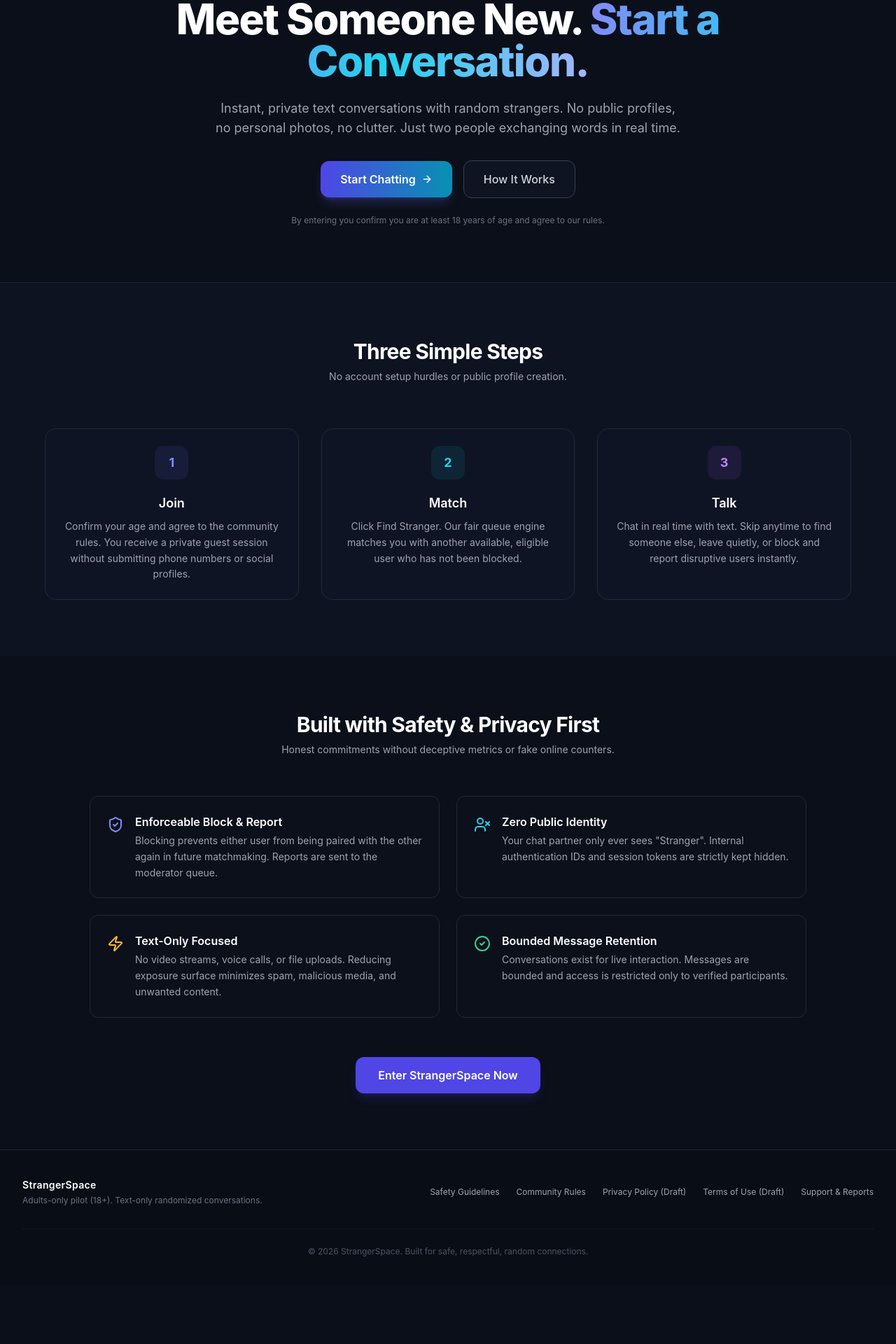
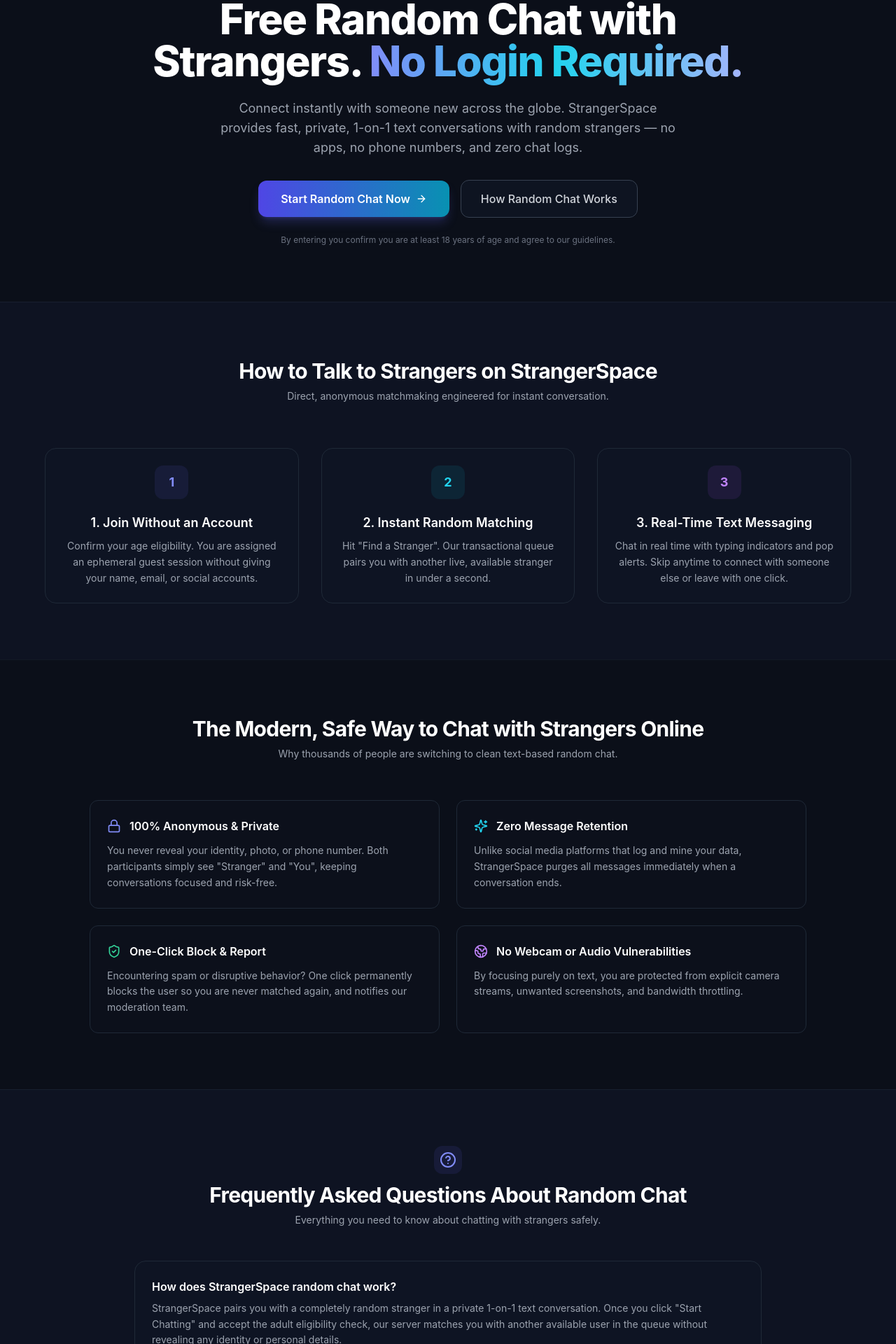
Before and after one commit to iitiankrishnaa-svg/random-chat, a Next.js app: page / in a window 1280 px wide. Shown: the part 183-2103 px from the top of the page at 70% size. Before the commit the page ends 2019 px from the top, so only its background shows below. Built offline with nearby package versions, Linux system fonts and the light colour scheme; no server answers.

Commit message:
feat(seo): add sitemap.xml, robots.txt, json-ld schema, open graph metadata, and high-intent faq content

```diff
--- a/app/layout.tsx
+++ b/app/layout.tsx
@@ -4,9 +4,61 @@
 import Footer from '@/components/Footer';
 import { APP_CONFIG } from '@/lib/constants';
 
+const siteUrl = process.env.NEXT_PUBLIC_SITE_URL || 'https://strangerspace.vercel.app';
+
 export const metadata: Metadata = {
-  title: `${APP_CONFIG.name} — Random Stranger Text Chat`,
-  description: APP_CONFIG.description,
+  metadataBase: new URL(siteUrl),
+  title: {
+    default: 'StrangerSpace — Free Random Text Chat with Strangers (No Login)',
+    template: '%s | StrangerSpace',
+  },
+  description:
+    'Talk to random strangers online instantly with StrangerSpace. Free, fast, and anonymous 1-on-1 text chat with no registration, no video required, and zero logs retained.',
+  keywords: [
+    'random chat',
+    'chat with strangers',
+    'talk to strangers',
+    'stranger chat',
+    'anonymous text chat',
+    'free random chat',
+    'omegle alternative',
+    'text chat with strangers',
+    'online stranger chat',
+    'meet new people online',
+  ],
+  authors: [{ name: 'StrangerSpace Team' }],
+  creator: 'StrangerSpace',
+  publisher: 'StrangerSpace',
+  applicationName: 'StrangerSpace',
+  alternates: {
+    canonical: siteUrl,
+  },
+  robots: {
+    index: true,
+    follow: true,
+    googleBot: {
+      index: true,
+      follow: true,
+      'max-video-preview': -1,
+      'max-image-preview': 'large',
+      'max-snippet': -1,
+    },
+  },
+  openGraph: {
+    type: 'website',
+    locale: 'en_US',
+    url: siteUrl,
+    title: 'StrangerSpace — Free Random Text Chat with Strangers',
+    description:
+      'Connect with random strangers worldwide instantly. 100% anonymous, text-only, no registration or personal profile needed.',
+    siteName: 'StrangerSpace',
+  },
+  twitter: {
+    card: 'summary_large_image',
+    title: 'StrangerSpace — Free Random Text Chat with Strangers',
+    description:
+      'Connect with random strangers worldwide instantly. Free, text-only, and completely anonymous.',
+  },
 };
 
 export default function RootLayout({
@@ -14,8 +66,37 @@
 }: {
   children: React.ReactNode;
 }) {
+  const jsonLd = {
+    '@context': 'https://schema.org',
+    '@type': 'WebApplication',
+    name: 'StrangerSpace',
+    url: siteUrl,
+    description:
+      'Free random text chat platform connecting users with strangers instantly with zero registration or logs.',
+    applicationCategory: 'CommunicationApplication',
+    operatingSystem: 'All',
+    offers: {
+      '@type': 'Offer',
+      price: '0',
+      priceCurrency: 'USD',
+    },
+    featureList: [
+      'Random text chat with strangers',
+      'No registration or profile required',
+      'Zero message retention',
+      'Skip or Leave anytime',
+      'Built-in block and reporting',
+    ],
+  };
+
   return (
     <html lang="en" className="dark">
+      <head>
+        <script
+          type="application/ld+json"
+          dangerouslySetInnerHTML={{ __html: JSON.stringify(jsonLd) }}
+        />
+      </head>
       <body className="min-h-screen bg-[#0B0F19] text-gray-100 flex flex-col antialiased selection:bg-indigo-500 selection:text-white">
         <Navbar />
         <main className="flex-1 flex flex-col">{children}</main>
--- a/app/page.tsx
+++ b/app/page.tsx
@@ -1,8 +1,42 @@
 import Link from 'next/link';
-import { MessageSquare, ShieldCheck, Zap, UserX, ArrowRight, CheckCircle2 } from 'lucide-react';
+import {
+  MessageSquare,
+  ShieldCheck,
+  Zap,
+  UserX,
+  ArrowRight,
+  CheckCircle2,
+  Lock,
+  Globe2,
+  HelpCircle,
+  Sparkles,
+} from 'lucide-react';
 import { APP_CONFIG } from '@/lib/constants';
 
 export default function HomePage() {
+  const faqs = [
+    {
+      q: 'How does StrangerSpace random chat work?',
+      a: 'StrangerSpace pairs you with a completely random stranger in a private 1-on-1 text conversation. Once you click "Start Chatting" and accept the adult eligibility check, our server matches you with another available user in the queue without revealing any identity or personal details.',
+    },
+    {
+      q: 'Is StrangerSpace really free with no registration?',
+      a: 'Yes. StrangerSpace is 100% free to use. You never need to enter an email, phone number, password, or create a public profile. A private guest token is automatically established to protect your session.',
+    },
+    {
+      q: 'Are my chat messages saved or recorded?',
+      a: 'No. StrangerSpace enforces a strict zero-retention policy. When either participant clicks "Skip", "Leave", or closes their window, all messages in that session are permanently purged from the database. In active conversations, older messages are pruned after 5 minutes.',
+    },
+    {
+      q: 'How is StrangerSpace different from old Omegle or other chat sites?',
+      a: 'Unlike legacy platforms that had unmoderated webcam rooms and bot spam, StrangerSpace is focused entirely on clean, responsive, text-only communication. We eliminate webcam risks, file sharing exploits, and fake bots.',
+    },
+    {
+      q: 'What should I do if someone is rude or violates community guidelines?',
+      a: 'You can immediately click the "Block" button to permanently prevent that user from ever being matched with you again, or click "Report" to flag their behavior to our moderation queue. You can also press "Skip" at any time to instantly meet a new stranger.',
+    },
+  ];
+
   return (
     <div className="flex flex-col items-center">
       {/* Hero Section */}
@@ -13,26 +47,26 @@
               <span className="animate-ping absolute inline-flex h-full w-full rounded-full bg-indigo-400 opacity-75"></span>
               <span className="relative inline-flex rounded-full h-2 w-2 bg-indigo-500"></span>
             </span>
-            Adult-Only Pilot &bull; 18+ Only
+            Adult-Only Pilot &bull; 18+ Only &bull; 100% Free
           </div>
 
-          <h1 className="text-4xl sm:text-6xl font-extrabold tracking-tight text-white">
-            Meet Someone New.{' '}
+          <h1 className="text-4xl sm:text-6xl font-extrabold tracking-tight text-white leading-tight">
+            Free Random Chat with Strangers.{' '}
             <span className="bg-gradient-to-r from-indigo-400 via-cyan-400 to-indigo-300 bg-clip-text text-transparent">
-              Start a Conversation.
+              No Login Required.
             </span>
           </h1>
 
           <p className="mx-auto mt-6 max-w-2xl text-base sm:text-lg text-gray-400 leading-relaxed">
-            Instant, private text conversations with random strangers. No public profiles, no personal photos, no clutter. Just two people exchanging words in real time.
+            Connect instantly with someone new across the globe. StrangerSpace provides fast, private, 1-on-1 text conversations with random strangers — no apps, no phone numbers, and zero chat logs.
           </p>
 
           <div className="mt-8 flex flex-col sm:flex-row items-center justify-center gap-4">
             <Link
               href="/chat"
-              className="w-full sm:w-auto inline-flex items-center justify-center gap-2 rounded-xl bg-gradient-to-r from-indigo-600 to-cyan-600 px-7 py-3.5 text-base font-semibold text-white shadow-lg shadow-indigo-500/25 hover:from-indigo-500 hover:to-cyan-500 transition-all focus:outline-none focus:ring-2 focus:ring-indigo-400"
+              className="w-full sm:w-auto inline-flex items-center justify-center gap-2 rounded-xl bg-gradient-to-r from-indigo-600 to-cyan-600 px-8 py-3.5 text-base font-semibold text-white shadow-lg shadow-indigo-500/25 hover:from-indigo-500 hover:to-cyan-500 transition-all focus:outline-none focus:ring-2 focus:ring-indigo-400"
             >
-              Start Chatting
+              Start Random Chat Now
               <ArrowRight className="h-4 w-4" />
             </Link>
 
@@ -40,12 +74,12 @@
               href="#how-it-works"
               className="w-full sm:w-auto inline-flex items-center justify-center gap-2 rounded-xl border border-gray-700 bg-gray-900/60 px-7 py-3.5 text-base font-medium text-gray-300 hover:bg-gray-800 hover:text-white transition-colors"
             >
-              How It Works
+              How Random Chat Works
             </a>
           </div>
 
           <div className="mt-6 text-xs text-gray-500">
-            By entering you confirm you are at least 18 years of age and agree to our rules.
+            By entering you confirm you are at least 18 years of age and agree to our guidelines.
           </div>
         </div>
       </section>
@@ -55,10 +89,10 @@
         <div className="mx-auto max-w-6xl">
           <div className="text-center mb-16">
             <h2 className="text-3xl font-bold tracking-tight text-white">
-              Three Simple Steps
+              How to Talk to Strangers on StrangerSpace
             </h2>
             <p className="mt-2 text-sm text-gray-400">
-              No account setup hurdles or public profile creation.
+              Direct, anonymous matchmaking engineered for instant conversation.
             </p>
           </div>
 
@@ -67,9 +101,9 @@
               <div className="flex h-12 w-12 items-center justify-center rounded-xl bg-indigo-500/10 text-indigo-400 mb-5 font-bold text-lg">
                 1
               </div>
-              <h3 className="text-lg font-semibold text-white">Join</h3>
+              <h3 className="text-lg font-semibold text-white">1. Join Without an Account</h3>
               <p className="mt-2 text-sm text-gray-400 leading-relaxed">
-                Confirm your age and agree to the community rules. You receive a private guest session without submitting phone numbers or social profiles.
+                Confirm your age eligibility. You are assigned an ephemeral guest session without giving your name, email, or social accounts.
               </p>
             </div>
 
@@ -77,9 +111,9 @@
               <div className="flex h-12 w-12 items-center justify-center rounded-xl bg-cyan-500/10 text-cyan-400 mb-5 font-bold text-lg">
                 2
               </div>
-              <h3 className="text-lg font-semibold text-white">Match</h3>
+              <h3 className="text-lg font-semibold text-white">2. Instant Random Matching</h3>
               <p className="mt-2 text-sm text-gray-400 leading-relaxed">
-                Click Find Stranger. Our fair queue engine matches you with another available, eligible user who has not been blocked.
+                Hit "Find a Stranger". Our transactional queue pairs you with another live, available stranger in under a second.
               </p>
             </div>
 
@@ -87,67 +121,100 @@
               <div className="flex h-12 w-12 items-center justify-center rounded-xl bg-purple-500/10 text-purple-400 mb-5 font-bold text-lg">
                 3
               </div>
-              <h3 className="text-lg font-semibold text-white">Talk</h3>
+              <h3 className="text-lg font-semibold text-white">3. Real-Time Text Messaging</h3>
               <p className="mt-2 text-sm text-gray-400 leading-relaxed">
-                Chat in real time with text. Skip anytime to find someone else, leave quietly, or block and report disruptive users instantly.
+                Chat in real time with typing indicators and pop alerts. Skip anytime to connect with someone else or leave with one click.
               </p>
             </div>
           </div>
         </div>
       </section>
 
-      {/* Safety & Design Principles */}
-      <section className="w-full py-20 px-4 sm:px-6 lg:px-8">
+      {/* SEO Deep-Dive Content: Why StrangerSpace */}
+      <section className="w-full py-20 px-4 sm:px-6 lg:px-8 border-t border-gray-800/40 bg-[#0B0F19]">
         <div className="mx-auto max-w-5xl">
           <div className="text-center mb-14">
             <h2 className="text-2xl sm:text-3xl font-bold tracking-tight text-white">
-              Built with Safety & Privacy First
+              The Modern, Safe Way to Chat with Strangers Online
             </h2>
             <p className="mt-2 text-sm text-gray-400">
-              Honest commitments without deceptive metrics or fake online counters.
+              Why thousands of people are switching to clean text-based random chat.
             </p>
           </div>
 
           <div className="grid grid-cols-1 md:grid-cols-2 gap-6">
-            <div className="flex gap-4 p-6 rounded-xl border border-gray-800 bg-gray-900/20">
-              <ShieldCheck className="h-6 w-6 flex-shrink-0 text-indigo-400 mt-1" />
-              <div>
-                <h4 className="font-semibold text-white text-base">Enforceable Block & Report</h4>
-                <p className="mt-1 text-sm text-gray-400 leading-relaxed">
-                  Blocking prevents either user from being paired with the other again in future matchmaking. Reports are sent to the moderator queue.
+            <div className="p-6 rounded-xl border border-gray-800 bg-gray-900/20">
+              <div className="flex items-center gap-3 mb-3">
+                <Lock className="h-5 w-5 text-indigo-400" />
+                <h3 className="text-base font-semibold text-white">100% Anonymous & Private</h3>
+              </div>
+              <p className="text-sm text-gray-400 leading-relaxed">
+                You never reveal your identity, photo, or phone number. Both participants simply see "Stranger" and "You", keeping conversations focused and risk-free.
+              </p>
+            </div>
+
+            <div className="p-6 rounded-xl border border-gray-800 bg-gray-900/20">
+              <div className="flex items-center gap-3 mb-3">
+                <Sparkles className="h-5 w-5 text-cyan-400" />
+                <h3 className="text-base font-semibold text-white">Zero Message Retention</h3>
+              </div>
+              <p className="text-sm text-gray-400 leading-relaxed">
+                Unlike social media platforms that log and mine your data, StrangerSpace purges all messages immediately when a conversation ends.
+              </p>
+            </div>
+
+            <div className="p-6 rounded-xl border border-gray-800 bg-gray-900/20">
+              <div className="flex items-center gap-3 mb-3">
+                <ShieldCheck className="h-5 w-5 text-emerald-400" />
+                <h3 className="text-base font-semibold text-white">One-Click Block & Report</h3>
+              </div>
+              <p className="text-sm text-gray-400 leading-relaxed">
+                Encountering spam or disruptive behavior? One click permanently blocks the user so you are never matched again, and notifies our moderation team.
+              </p>
+            </div>
+
+            <div className="p-6 rounded-xl border border-gray-800 bg-gray-900/20">
+              <div className="flex items-center gap-3 mb-3">
+                <Globe2 className="h-5 w-5 text-purple-400" />
+                <h3 className="text-base font-semibold text-white">No Webcam or Audio Vulnerabilities</h3>
+              </div>
+              <p className="text-sm text-gray-400 leading-relaxed">
+                By focusing purely on text, you are protected from explicit camera streams, unwanted screenshots, and bandwidth throttling.
               </p>
             </div>
           </div>
+        </div>
+      </section>
 
-            <div className="flex gap-4 p-6 rounded-xl border border-gray-800 bg-gray-900/20">
-              <UserX className="h-6 w-6 flex-shrink-0 text-cyan-400 mt-1" />
-              <div>
-                <h4 className="font-semibold text-white text-base">Zero Public Identity</h4>
-                <p className="mt-1 text-sm text-gray-400 leading-relaxed">
-                  Your chat partner only ever sees "Stranger". Internal authentication IDs and session tokens are strictly kept hidden.
+      {/* High-Intent FAQ Section (Rich Snippets for Google) */}
+      <section id="faq" className="w-full py-20 px-4 sm:px-6 lg:px-8 border-t border-gray-800/60 bg-[#0E1322]">
+        <div className="mx-auto max-w-4xl">
+          <div className="text-center mb-12">
+            <div className="inline-flex items-center gap-2 p-2 rounded-xl bg-indigo-500/10 text-indigo-400 mb-3">
+              <HelpCircle className="h-6 w-6" />
+            </div>
+            <h2 className="text-3xl font-bold tracking-tight text-white">
+              Frequently Asked Questions About Random Chat
+            </h2>
+            <p className="mt-2 text-sm text-gray-400">
+              Everything you need to know about chatting with strangers safely.
             </p>
           </div>
-            </div>
 
-            <div className="flex gap-4 p-6 rounded-xl border border-gray-800 bg-gray-900/20">
-              <Zap className="h-6 w-6 flex-shrink-0 text-amber-400 mt-1" />
-              <div>
-                <h4 className="font-semibold text-white text-base">Text-Only Focused</h4>
-                <p className="mt-1 text-sm text-gray-400 leading-relaxed">
-                  No video streams, voice calls, or file uploads. Reducing exposure surface minimizes spam, malicious media, and unwanted content.
+          <div className="space-y-4">
+            {faqs.map((faq, idx) => (
+              <div
+                key={idx}
+                className="rounded-2xl border border-gray-800 bg-gray-900/40 p-6 transition-colors hover:border-gray-700"
+              >
+                <h3 className="text-base font-semibold text-white mb-2">
+                  {faq.q}
+                </h3>
+                <p className="text-sm text-gray-400 leading-relaxed">
+                  {faq.a}
                 </p>
               </div>
-            </div>
-
-            <div className="flex gap-4 p-6 rounded-xl border border-gray-800 bg-gray-900/20">
-              <CheckCircle2 className="h-6 w-6 flex-shrink-0 text-emerald-400 mt-1" />
-              <div>
-                <h4 className="font-semibold text-white text-base">Bounded Message Retention</h4>
-                <p className="mt-1 text-sm text-gray-400 leading-relaxed">
-                  Conversations exist for live interaction. Messages are bounded and access is restricted only to verified participants.
-                </p>
-              </div>
-            </div>
+            ))}
           </div>
 
           <div className="mt-14 text-center">
@@ -155,7 +222,8 @@
               href="/chat"
               className="inline-flex items-center gap-2 rounded-xl bg-indigo-600 px-8 py-3.5 font-semibold text-white hover:bg-indigo-500 transition-colors shadow-lg shadow-indigo-600/20"
             >
-              Enter StrangerSpace Now
+              Start Talking to Strangers
+              <ArrowRight className="h-4 w-4" />
             </Link>
           </div>
         </div>
```
Also changed, not shown: app/robots.ts (added, +14 -0 lines), app/sitemap.ts (added, +50 -0 lines). Lines whose indentation alone changed are shown as unchanged.
